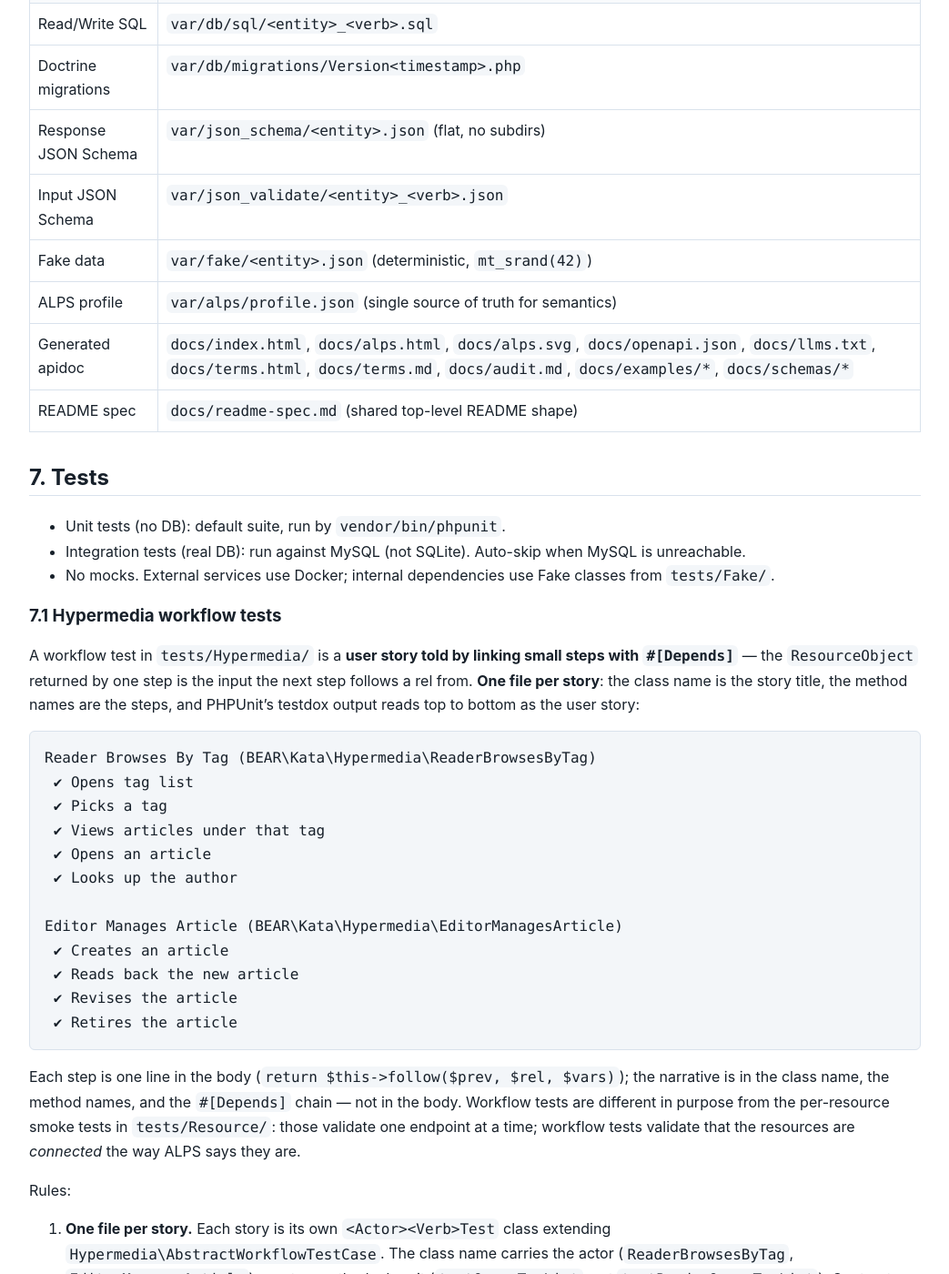
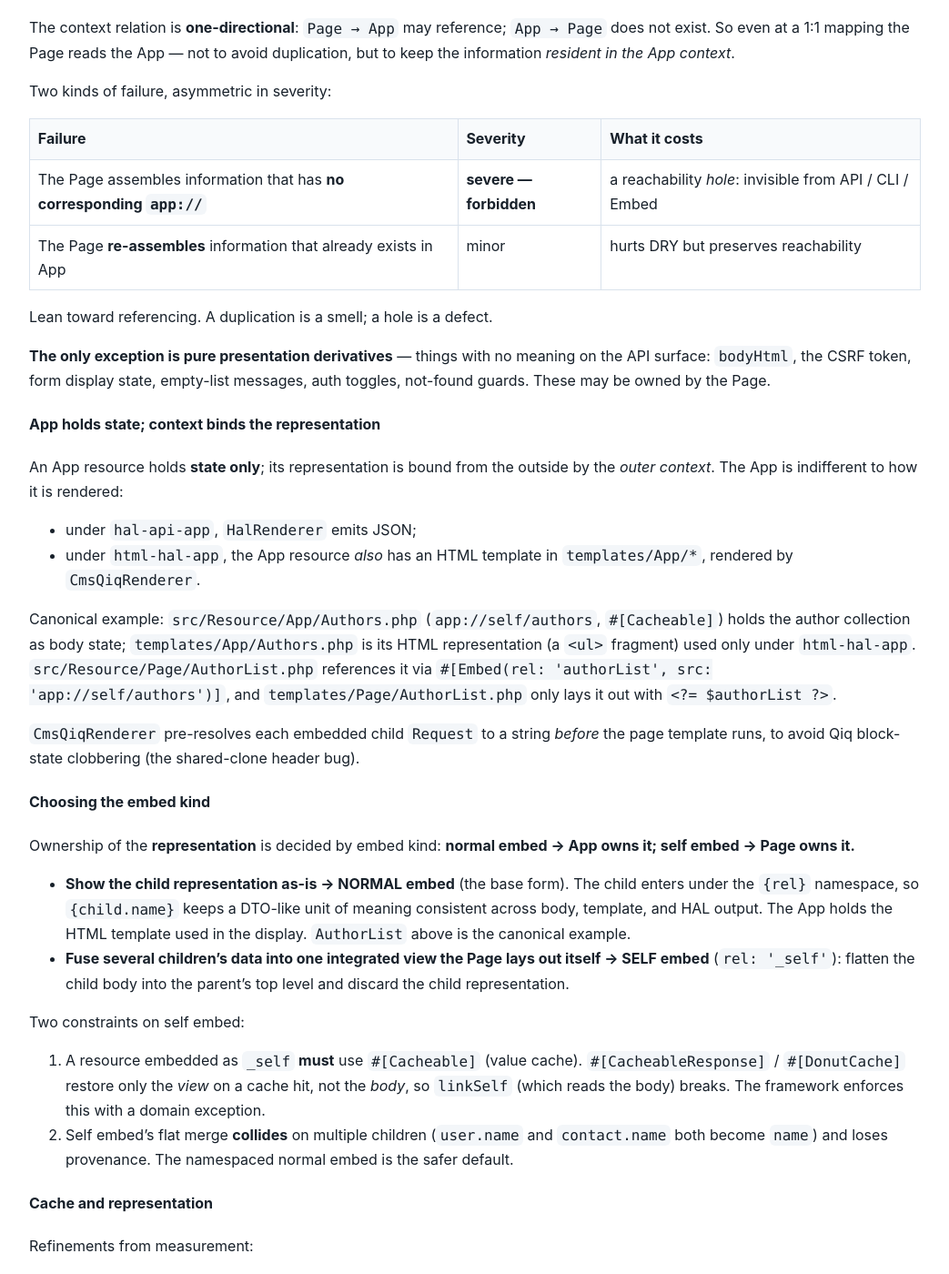
Before and after one commit to bearsunday/BEAR.Examples, a Jekyll site: the page built from docs/conventions.md, in a window 1280 px wide and 1400 px high, scrolled down 16117 px. Shown: the whole window at 91% size, without its empty margins (118-1161 px from the left). Built offline with Jekyll 4.4.1, drawn with Linux system fonts in a browser that asks for light colours; our own code applies the rules of GitHub Pages for plain Markdown files; some of the changed text lies outside the part shown.

Commit message:
Establish reachability principle: Page references App via normal embed
Domain information must live in the App context (HAL API, CLI, Embed, Link, Cacheable), not be owned by a Page. Add App/Authors (#[Cacheable]) plus templates/App/Authors.php closing the only reachability hole found in the audit (the author collection existed only in Page/AuthorList). Page/AuthorList now references it via a normal #[Embed(rel: 'authorList')] so the App owns the representation and the Page only lays it out. CmsQiqRenderer pre-resolves embedded child Requests before the page template runs, avoiding Qiq block-state clobbering. Document the principle in docs/conventions.md section 4.

Co-Authored-By: Claude Opus 4.8 <noreply@anthropic.com>

```diff
--- a/docs/conventions.md
+++ b/docs/conventions.md
@@ -16,7 +16,7 @@ then the code/docs follow.
 1. [Code structure](#1-code-structure) — namespaces, directory layout, Read/Write split
 2. [Contexts](#2-contexts) — `hal-api-app` / `cli-` / `fake-` / `test-` composition
 3. [Naming](#3-naming) — class, query method, resource property, SQL filename, ALPS, HAL rel
-4. [Resource patterns](#4-resource-patterns) — body construction, status codes, after-INSERT id, pagination, **input shape & validation**, exceptions, named arguments, method order, **cache**
+4. [Resource patterns](#4-resource-patterns) — body construction, status codes, after-INSERT id, pagination, **input shape & validation**, exceptions, named arguments, method order, **cache**, **reachability (Page reads App)**
 5. [Read/Write SQL contract](#5-readwrite-sql-contract) — column order, fetch mode, write-id detection
 6. [File / data layout](#6-filedata-layout) — `var/` artefact placement
 7. [Tests](#7-tests) — context wiring, hermetic fakes, hypermedia workflow tests
@@ -683,6 +683,105 @@ as scalar metadata so the project shows both parameter styles side by side.
 - After storing the file, create Media metadata through `MediaCommandInterface`
   and recover the new row with `byFilename()`.
 
+### Reachability — Page reads App
+
+This is the design conclusion that decides where a piece of information
+lives. It is one question asked repeatedly: **should this information
+exist on the App surface?** Yes → App resource (`app://`). No → Page.
+
+#### The principle
+
+A Page reads an App resource because the information has to be
+*operable in the App context*. Domain information that belongs on the
+App surface is defined as an App resource; the Page **references** it,
+it does not **own** it.
+
+Being an App resource means the information is **reachable** from *all*
+of: the HAL API, the CLI (`#[Cli]`), `#[Embed]`, `#[Link]`,
+`#[Cacheable]`, JSON Schema, and ALPS. Information placed in a Page is
+trapped on the HTML island — invisible from every one of those
+surfaces.
+
+The context relation is **one-directional**: `Page → App` may
+reference; `App → Page` does not exist. So even at a 1:1 mapping the
+Page reads the App — not to avoid duplication, but to keep the
+information *resident in the App context*.
+
+Two kinds of failure, asymmetric in severity:
+
+| Failure | Severity | What it costs |
+|---|---|---|
+| The Page assembles information that has **no corresponding `app://`** | **severe — forbidden** | a reachability *hole*: invisible from API / CLI / Embed |
+| The Page **re-assembles** information that already exists in App | minor | hurts DRY but preserves reachability |
+
+Lean toward referencing. A duplication is a smell; a hole is a defect.
+
+**The only exception is pure presentation derivatives** — things with
+no meaning on the API surface: `bodyHtml`, the CSRF token, form display
+state, empty-list messages, auth toggles, not-found guards. These may
+be owned by the Page.
+
+#### App holds state; context binds the representation
+
+An App resource holds **state only**; its representation is bound from
+the outside by the *outer context*. The App is indifferent to how it is
+rendered:
+
+- under `hal-api-app`, `HalRenderer` emits JSON;
+- under `html-hal-app`, the App resource *also* has an HTML template in
+  `templates/App/*`, rendered by `CmsQiqRenderer`.
+
+Canonical example: `src/Resource/App/Authors.php`
+(`app://self/authors`, `#[Cacheable]`) holds the author collection as
+body state; `templates/App/Authors.php` is its HTML representation (a
+`<ul>` fragment) used only under `html-hal-app`.
+`src/Resource/Page/AuthorList.php` references it via
+`#[Embed(rel: 'authorList', src: 'app://self/authors')]`, and
+`templates/Page/AuthorList.php` only lays it out with `<?= $authorList ?>`.
+
+`CmsQiqRenderer` pre-resolves each embedded child `Request` to a string
+*before* the page template runs, to avoid Qiq block-state clobbering
+(the shared-clone header bug).
+
+#### Choosing the embed kind
+
+Ownership of the **representation** is decided by embed kind: **normal
+embed → App owns it; self embed → Page owns it.**
+
+- **Show the child representation as-is → NORMAL embed** (the base
+  form). The child enters under the `{rel}` namespace, so
+  `{child.name}` keeps a DTO-like unit of meaning consistent across
+  body, template, and HAL output. The App holds the HTML template used
+  in the display. `AuthorList` above is the canonical example.
+- **Fuse several children's data into one integrated view the Page
+  lays out itself → SELF embed** (`rel: '_self'`): flatten the child
+  body into the parent's top level and discard the child
+  representation.
+
+Two constraints on self embed:
+
+1. A resource embedded as `_self` **must** use `#[Cacheable]` (value
+   cache). `#[CacheableResponse]` / `#[DonutCache]` restore only the
+   *view* on a cache hit, not the *body*, so `linkSelf` (which reads
+   the body) breaks. The framework enforces this with a domain
+   exception.
+2. Self embed's flat merge **collides** on multiple children
+   (`user.name` and `contact.name` both become `name`) and loses
+   provenance. The namespaced normal embed is the safer default.
+
+#### Cache and representation
+
+Refinements from measurement:
+
+- App-layer cache holds **representation-independent state only**
+  (`#[Cacheable]` `type=value`: body saved, `view=null`).
+- Representation-bearing cache (`type=view` / `#[CacheableResponse]`)
+  requires **per-context pool separation**: the cache key `getUriKey`
+  is URI-only and does not distinguish rendering context, so on a
+  shared pool an HTML view can bleed into a HAL response.
+- App does **not** reflect a render failure into its own state
+  (`code`).
+
 ## 5. Read/Write SQL contract
 
 - `SELECT` column order **must** match the Entity's `__construct`
```
Also changed, not shown: CLAUDE.md (+2 -0 lines), docs/architecture.md (+7 -0 lines), var/json_schema/authorList.json (added, +21 -0 lines), 8 other files.
